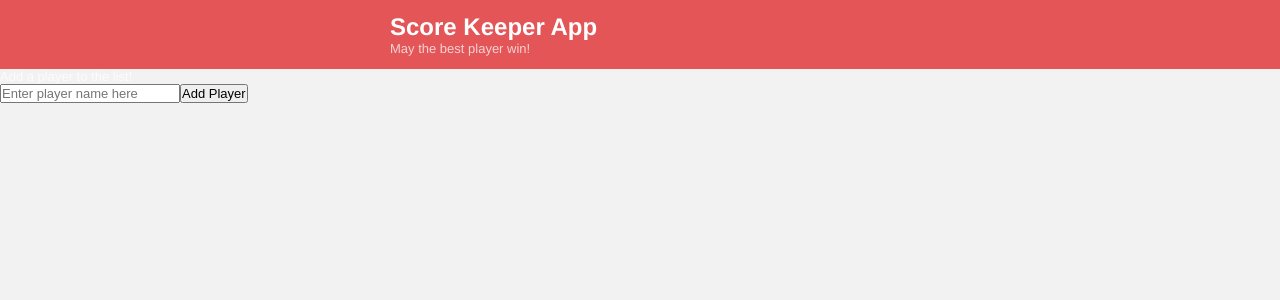
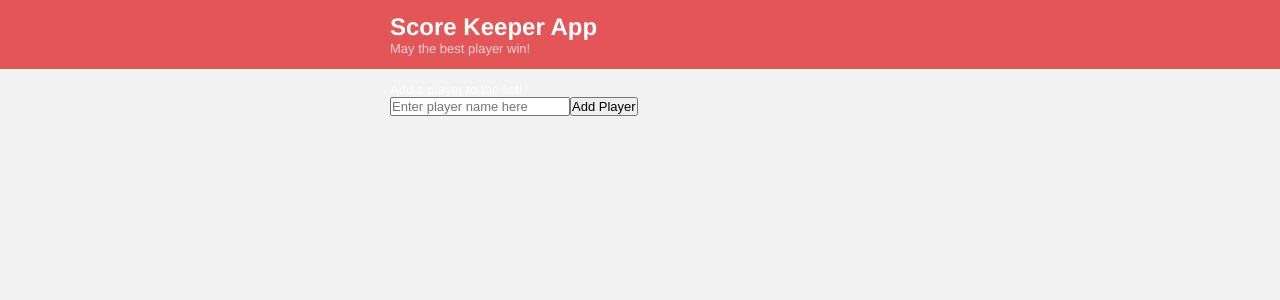
Before and after one commit to chachilin95/ScoreKeeper, a React (Create React App) app: page / in a window 1280 px wide. Shown: the top 300 px of the page. Built offline with nearby package versions, Linux system fonts and the light colour scheme.

Commit message:
Added wrapper style to app body

```diff
--- a/src/components/App.tsx
+++ b/src/components/App.tsx
@@ -32,10 +32,12 @@ export default () => {
             <TitleBar
                 title='Score Keeper App'
                 subtitle='May the best player win!' />
-            <PlayersContextProvider value={{ players, dispatch }}>
-                <PlayerList />
-                <AddPlayerForm />
-            </PlayersContextProvider>
+            <div className='wrapper'>
+                <PlayersContextProvider value={{ players, dispatch }}>
+                    <PlayerList />
+                    <AddPlayerForm />
+                </PlayersContextProvider>
+            </div>
         </div>
     );
 };
--- a/src/styles/styles.scss
+++ b/src/styles/styles.scss
@@ -1,4 +1,3 @@
-@import './base/settings.scss';
 @import './base/base';
 
 @import './components/title-bar';
```
Also changed, not shown: src/styles/base/settings.scss (deleted).
